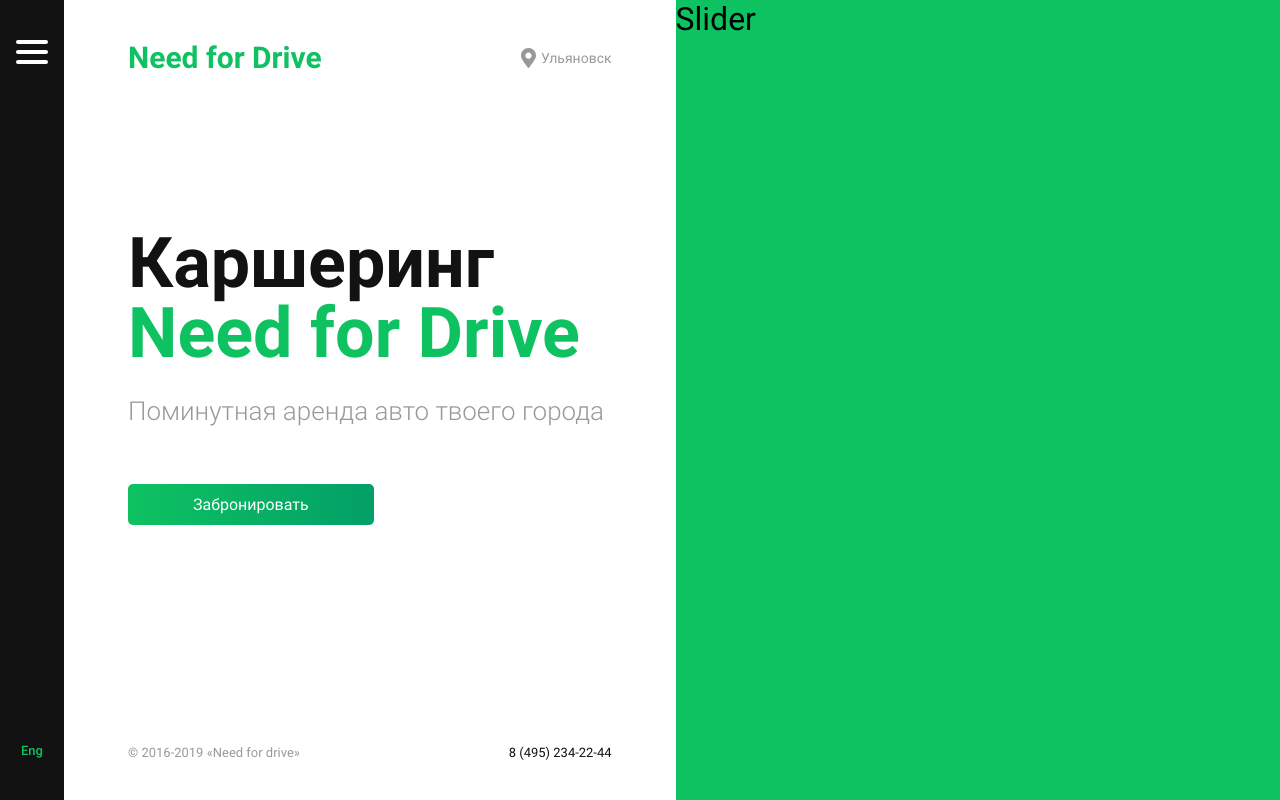
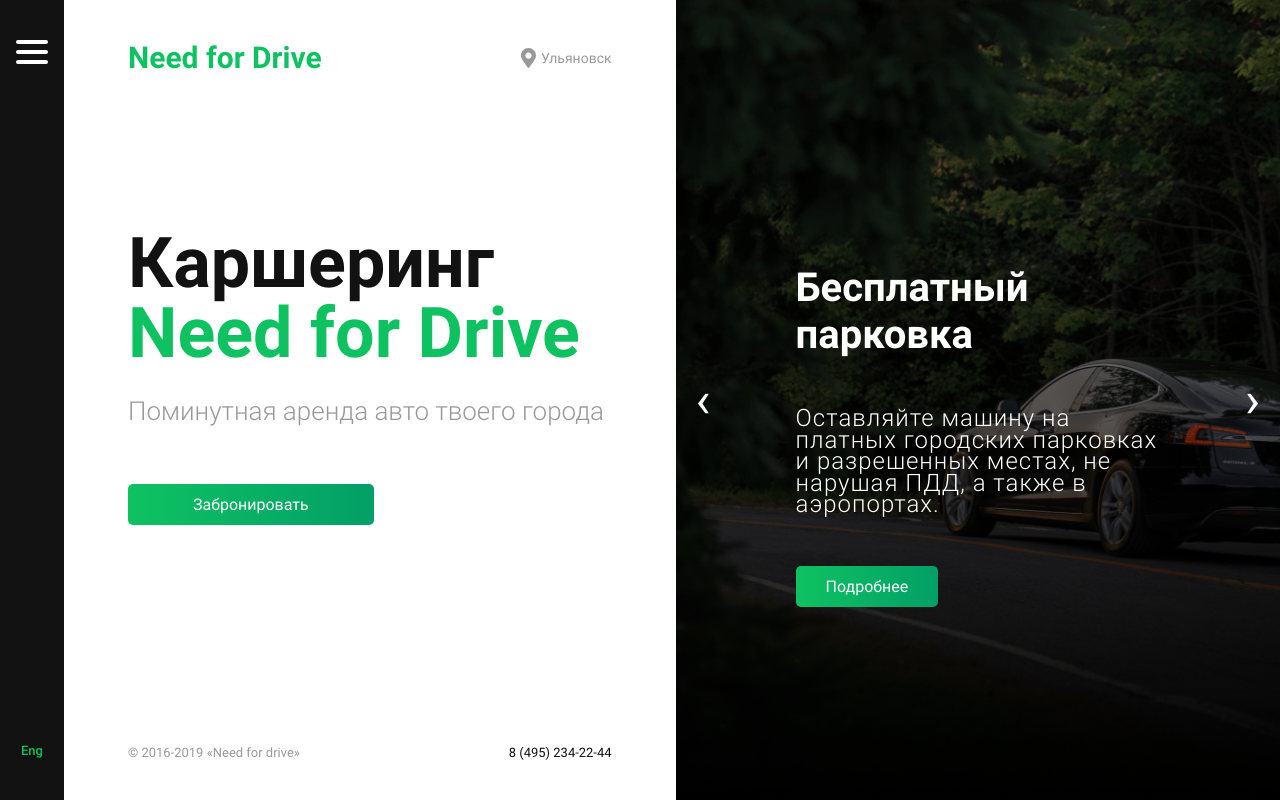
Before and after one commit to ArturIgnatov/ArturIgnatov.github.io, a React (Create React App) app: page / in a window 1280 px wide. Built offline with nearby package versions, Linux system fonts and the light colour scheme.

Commit message:
create slider component

```diff
--- a/package.json
+++ b/package.json
@@ -11,7 +11,8 @@
     "react-dom": "^16.13.1",
     "react-redux": "^7.2.0",
     "react-router-dom": "^5.1.2",
-    "react-scripts": "3.4.1"
+    "react-scripts": "3.4.1",
+    "redux": "^4.0.5"
   },
   "scripts": {
     "start": "react-scripts start",
--- a/src/App.js
+++ b/src/App.js
@@ -1,14 +1,14 @@
 import React from 'react';
 import Content from './components/Start Page/Content/Content'
-import Slider from './components/Start Page/Slider/Slider'
 import Pannel from './components/Start Page/Pannel/Pannel';
+import SliderContainer from './components/Start Page/Slider/SliderContainer';
 
 const App = () => {
   return (
 	  <div className='app'>
 		  <Pannel/>
 		  <Content/>
-		  <Slider/>
+		  <SliderContainer/>
 	  </div>
   )
 }
--- a/src/components/Start Page/Content/Content.jsx
+++ b/src/components/Start Page/Content/Content.jsx
@@ -7,7 +7,7 @@
 			<div className='content__header'>
 				<a className='' href="#">Need for Drive</a>
 				<span className='location'>
-					<svg aria-hidden="true" focusable="false" data-prefix="fas" data-icon="map-marker-alt" class="svg-inline--fa fa-map-marker-alt fa-w-12" role="img" xmlns="http://www.w3.org/2000/svg" viewBox="0 0 384 512">
+					<svg aria-hidden="true" focusable="false" data-prefix="fas" data-icon="map-marker-alt" className="svg-inline--fa fa-map-marker-alt fa-w-12" role="img" xmlns="http://www.w3.org/2000/svg" viewBox="0 0 384 512">
 						<path fill="currentColor"
 							d="M172.268 501.67C26.97 291.031 0 269.413 0 192 0 85.961 85.961 0 192 0s192 85.961 192 192c0 77.413-26.97 99.031-172.268 309.67-9.535 13.774-29.93 13.773-39.464 0zM192 272c44.183 0 80-35.817 80-80s-35.817-80-80-80-80 35.817-80 80 35.817 80 80 80z">
 						</path>
--- a/src/components/Start Page/Slider/Slider.jsx
+++ b/src/components/Start Page/Slider/Slider.jsx
@@ -1,10 +1,30 @@
 import React from 'react'
 import './Slider.sass'
 
-const Slider = () => {
+const Slider = (props) => {
+	console.log(props);
+	let id = props.slider.currentImageIndex
+	let slide = props.slider.slides[id]
+
+	let prev = '&#10094'
 	return (
 		<div className='slider'>
-			<h1>Slider</h1>
+			<a className='prev' onClick={() => { props.prev() }}><span>‹</span></a>
+			<a className='next' onClick={() => { props.next() }}><span>›</span></a>
+			<div className='slider__item'>
+				<img src={slide.img} alt="" />
+				<div className='slide__description'>
+					<h2>{slide.title}</h2>
+					<span>{slide.subtitle}</span>
+					<button href="#" ><span>Подробнее</span></button>
+				</div>
+			</div>
+			<div class="slider__dots">
+				<span class="slider-dots__item" ></span>
+				<span class="slider-dots__item" ></span>
+				<span class="slider-dots__item" ></span>
+				<span class="slider-dots__item" ></span>
+			</div>
 		</div>
 	)
 }
--- a/src/components/Start Page/Slider/Slider.sass
+++ b/src/components/Start Page/Slider/Slider.sass
@@ -2,4 +2,67 @@
 
 .slider
 	width: 50%
+	position: relative
 	background: $GREEN
+.slider__item
+	width: 100%
+	height: 100vh
+	overflow: hidden
+	position: relative
+	&:before
+		position: absolute
+		display: block
+		content: ''
+		top: 0
+		left: 0
+		width: 100%
+		height: 100vh
+		background: linear-gradient(to bottom, rgba(0,0,0, 0.1), #000)
+	img
+		width: 100%
+		height: 100%
+		object-fit: cover
+		object-position: center
+.slide__description
+	position: absolute
+	top: 33%
+	left: 0
+	display: flex
+	flex-direction: column
+	justify-content: center
+	color: #ffffff
+	padding: 0 120px
+	h2
+		font-size: 40px
+		font-weight: 700
+	>span
+		padding: 50px 0
+		font-weight: 300
+		font-size: 24px
+		line-height: 90%
+		letter-spacing: 1px
+	button
+		align-self: flex-start
+		@include mainbtn ($GREEN, #039F67, 30px)
+
+.prev, .next
+	color: #fff
+	font-size: 30px
+	position: absolute
+	display: block
+	z-index: 1000
+	cursor: pointer
+	height: 100%
+	padding: 0 20px
+	display: flex
+	align-items: center
+	background: transparrent
+	transition: .3s linear
+	span
+		font-size: 50px
+	&:hover
+		background: rgba(14, 194, 97, 0.2)
+.prev
+	left: 0
+.next
+	right: 0
--- /dev/null
+++ b/src/components/Start Page/Slider/SliderContainer.jsx
@@ -0,0 +1,24 @@
+import Slider from './Slider'
+import { connect } from 'react-redux';
+import { nextSlideAC, prevSlideAC } from '../../../redux/sliders-reduser';
+
+
+let mapStateToProps = (state) => {
+	return {
+		slider: state.slides
+	}
+}
+let mapDispatchToprops = (dispatch) => {
+	return{
+		next: (slideId) => {
+			dispatch(nextSlideAC(slideId))
+		},
+		prev: (slideId) => {
+			dispatch(prevSlideAC(slideId))
+		}
+	}
+}
+
+const SliderContainer = connect(mapStateToProps, mapDispatchToprops) (Slider)
+
+export default SliderContainer;
--- a/src/index.js
+++ b/src/index.js
@@ -3,10 +3,14 @@
 import './index.sass';
 import App from './App';
 import * as serviceWorker from './serviceWorker';
+import { Provider } from 'react-redux';
+import store from './redux/redux-store'
 
 ReactDOM.render(
   <React.StrictMode>
-    <App />
+	<Provider store={store}>
+    	<App />
+	</Provider>
   </React.StrictMode>,
   document.getElementById('root')
 );
--- /dev/null
+++ b/src/redux/redux-store.js
@@ -0,0 +1,15 @@
+import { createStore, combineReducers } from "redux";
+import slidersReducer from "./sliders-reduser";
+
+
+let reducers = combineReducers ({
+	slides: slidersReducer
+});
+
+
+let store = createStore(reducers);
+
+
+window.store = store;
+
+export default store;
--- /dev/null
+++ b/src/redux/sliders-reduser.js
@@ -0,0 +1,46 @@
+import slideOne from '../assets/images/slider/1-min.png';
+import slideTwo from '../assets/images/slider/2-min.png';
+import slideThree from '../assets/images/slider/3-min.png';
+import slideFour from '../assets/images/slider/4-min.png';
+
+const NEXT = 'NEXT';
+const PREV = 'PREV';
+
+let initialState = {
+	slides: [
+		{ id: 1, img: slideOne, title: 'Бесплатный парковка', subtitle: 'Оставляйте машину на платных городских парковках и разрешенных местах, не нарушая ПДД, а также в аэропортах.', show: false },
+		{ id: 2, img: slideTwo, title: 'Страховка', subtitle: 'Полная страховка страховка автомобиля', show: false },
+		{ id: 3, img: slideThree, title: 'Бензин', subtitle: 'Полный бак на любой заправке города за наш счёт', show: false },
+		{ id: 4, img: slideFour, title: 'Обслуживание', subtitle: 'Автомобиль проходит еженедельное ТО', show: false }
+	],
+	currentImageIndex: 0
+}
+const slidersReducer = (state = initialState, action) => {
+	switch (action.type) {
+		case NEXT:
+			return {
+				...state,
+				slider: state.slides.map(s => {
+					return { ...s }
+				}),
+				currentImageIndex: state.currentImageIndex === state.slides.length - 1 ? state.currentImageIndex = 0 : state.currentImageIndex + 1
+			}
+		case PREV:
+			return {
+				...state,
+				slider: state.slides.map(s => {
+					return { ...s }
+				}),
+				currentImageIndex: state.currentImageIndex === 0 ? state.currentImageIndex = state.slides.length - 1 : state.currentImageIndex - 1
+			}
+		default:
+			return state;
+	}
+};
+
+
+export const prevSlideAC = (slideId) => ({ type: PREV, slideId})
+export const nextSlideAC = (slideId) => ({ type: NEXT, slideId})
+
+
+export default slidersReducer;
```
Also changed, not shown: 1 other file (tests, documents, lock files or other folders).
